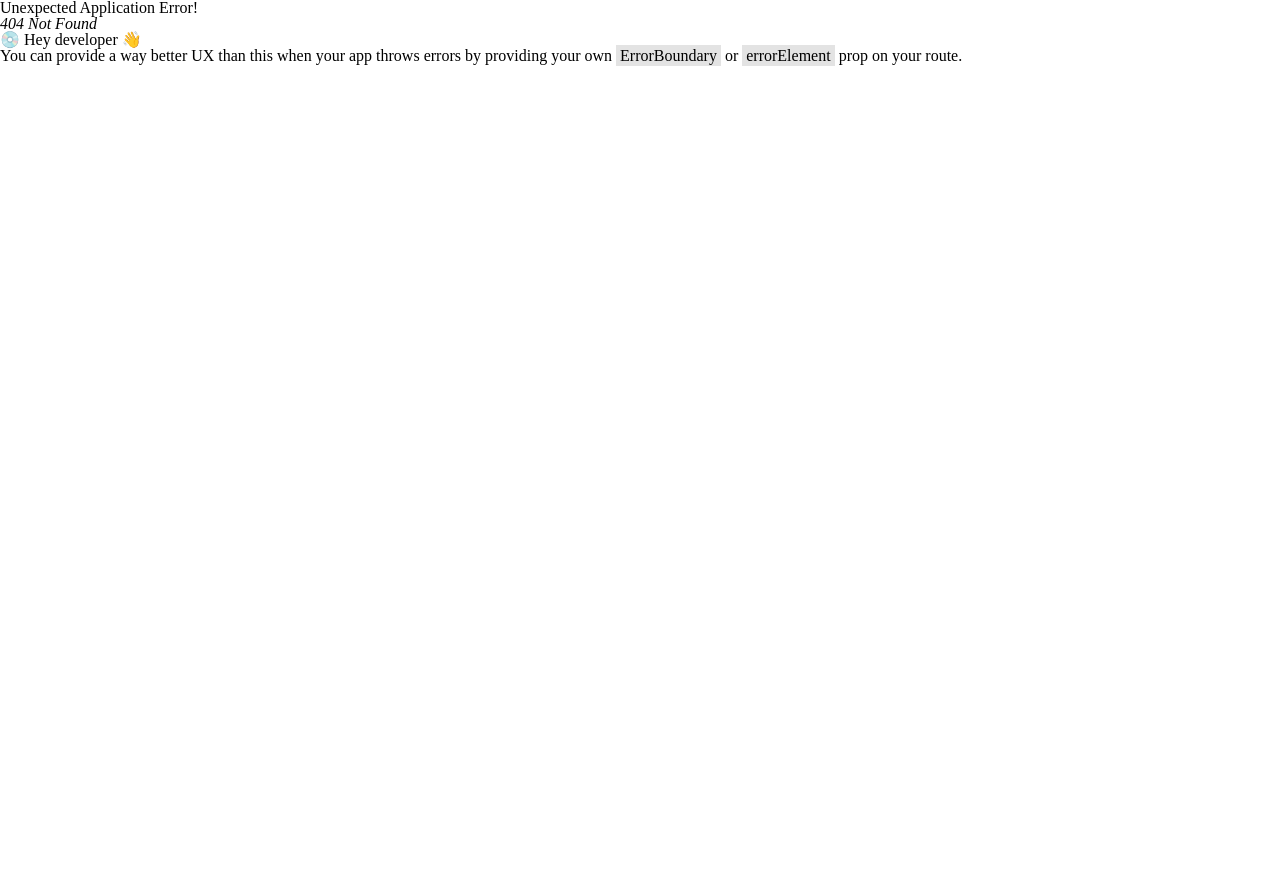
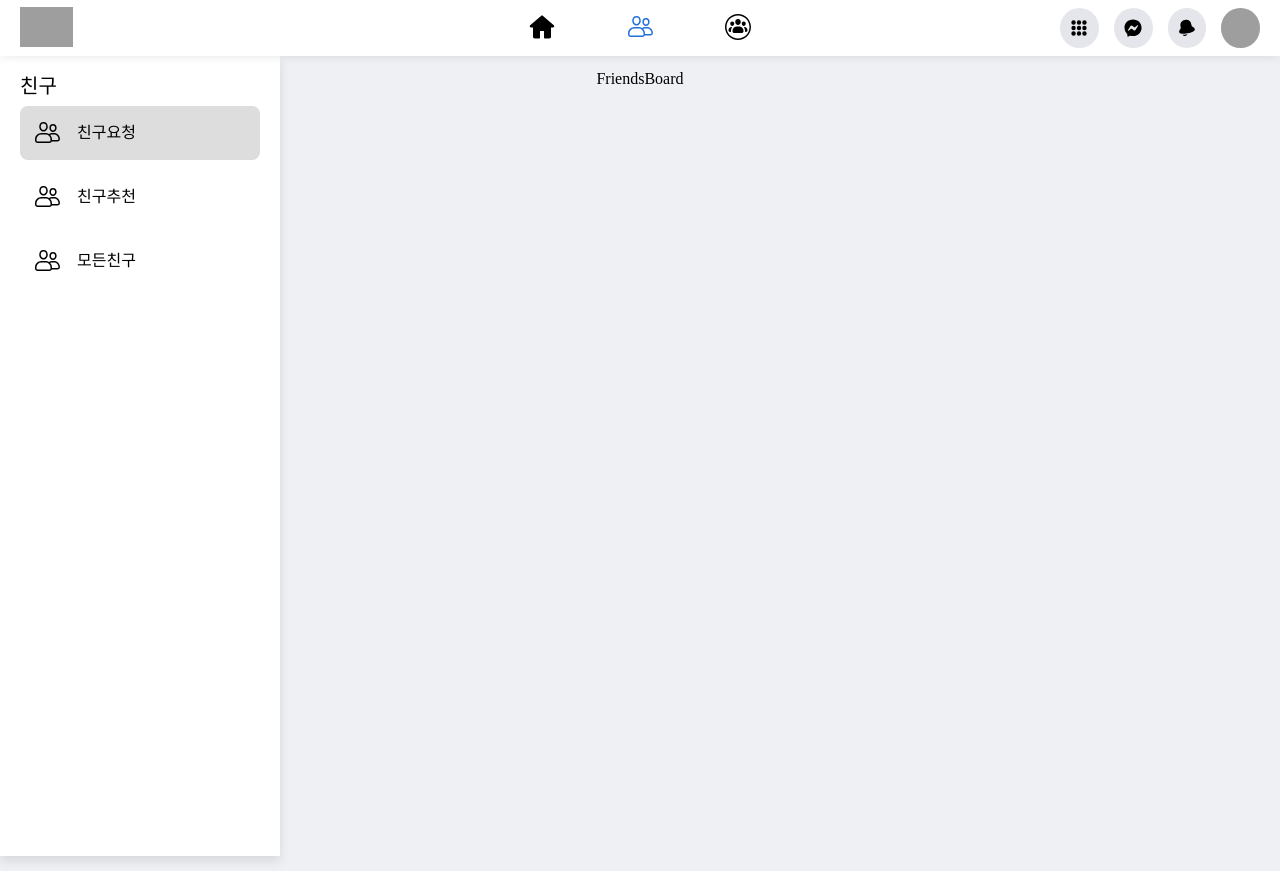
Before and after one commit to SNS-mini-project-Member/SNS_FE, a React (Create React App) app: page /friendsMenu in a window 1280 px wide. Before the commit this address had no page. Before the commit the page ends 800 px from the top, so only its background shows below. Built offline with nearby package versions, Linux system fonts and the light colour scheme; grey boxes are pictures that could not be loaded; a web font is replaced by a local one.

Commit message:
menu 추가

```diff
--- a/src/Router.js
+++ b/src/Router.js
@@ -4,6 +4,7 @@ import Signup from "./components/pages/Login/Signup";
 import Main from "./components/pages/Infomation/Main";
 import Update from "./components/pages/Login/Update";
 import SendTmpPw from "./components/pages/Login/SendTmpPw";
+import FriendsMenu from "./components/pages/Infomation/FriendsMenu";
 
 const router = createBrowserRouter([
   {
@@ -26,6 +27,10 @@ const router = createBrowserRouter([
     path : 'sendTmpPw',
     element : <SendTmpPw />,
   },
+  {
+    path : 'friendsMenu',
+    element : <FriendsMenu />,
+  },
 ]);
 
 export default router;
--- /dev/null
+++ b/src/components/pages/Infomation/FriendsMenu.js
@@ -0,0 +1,23 @@
+import Header from "../Layout/Header";
+import MainLayout from "../Layout/MainLayout";
+import AsideMenu from "../Layout/AsideMenu";
+import StoryBoard from "../Layout/StoryBoard";
+import ChatList from "../Layout/ChatList";
+import AsideMenu2 from "../Layout/AsideMenu2";
+import FriendsBoard from "../Layout/FriendsBoard";
+
+const FriendsMenu = () => {
+  const isMainPage = window.location.pathname;
+  console.log(isMainPage)
+  return (
+    <>
+        <Header />
+        <MainLayout>
+          <AsideMenu2 />
+          {isMainPage == '/friendsMenu' && <FriendsBoard />}
+        </MainLayout>
+    </>
+  )
+}
+
+export default FriendsMenu;
--- a/src/components/pages/Infomation/Main.js
+++ b/src/components/pages/Infomation/Main.js
@@ -7,9 +7,12 @@ import {useNavigate} from "react-router-dom";
 
 const Main = () => {
     const nav= useNavigate();
+
+    const isMainPage = window.location.pathname;
     const onClickBtn = () =>{
         nav('/update')
     }
+
   return (
     <>
       <Header />
--- /dev/null
+++ b/src/components/pages/Layout/AsideMenu2.js
@@ -0,0 +1,48 @@
+import classes from "../../../styles/pages/layout/asideMenu.module.css";
+const AsideMenu2 = () => {
+
+  const isFriendsMenu = window.location.pathname.endsWith("/friendsMenu");
+
+
+  return (
+    <div style={{position : 'fixed', left : '0', top: '56px'}} className={classes.asideWrap2}>
+      <h2 style={{fontSize : '20px', marginBottom: '10px'}}>친구</h2>
+      <ul>
+        <li className={`${classes.itemWrap} ${isFriendsMenu ? classes.activeMenuItem : ""}`}
+        >
+          <div className={classes.imgWrap}>
+            <svg viewBox="0 0 28 28" className="x1lliihq x1k90msu x2h7rmj x1qfuztq xcza8v6" fill="currentColor"
+                 height="28" width="28">
+              <path
+                d="M10.5 4.5c-2.272 0-2.75 1.768-2.75 3.25C7.75 9.542 8.983 11 10.5 11s2.75-1.458 2.75-3.25c0-1.482-.478-3.25-2.75-3.25zm0 8c-2.344 0-4.25-2.131-4.25-4.75C6.25 4.776 7.839 3 10.5 3s4.25 1.776 4.25 4.75c0 2.619-1.906 4.75-4.25 4.75zm9.5-6c-1.41 0-2.125.841-2.125 2.5 0 1.378.953 2.5 2.125 2.5 1.172 0 2.125-1.122 2.125-2.5 0-1.659-.715-2.5-2.125-2.5zm0 6.5c-1.999 0-3.625-1.794-3.625-4 0-2.467 1.389-4 3.625-4 2.236 0 3.625 1.533 3.625 4 0 2.206-1.626 4-3.625 4zm4.622 8a.887.887 0 00.878-.894c0-2.54-2.043-4.606-4.555-4.606h-1.86c-.643 0-1.265.148-1.844.413a6.226 6.226 0 011.76 4.336V21h5.621zm-7.122.562v-1.313a4.755 4.755 0 00-4.749-4.749H8.25A4.755 4.755 0 003.5 20.249v1.313c0 .518.421.938.937.938h12.125c.517 0 .938-.42.938-.938zM20.945 14C24.285 14 27 16.739 27 20.106a2.388 2.388 0 01-2.378 2.394h-5.81a2.44 2.44 0 01-2.25 1.5H4.437A2.44 2.44 0 012 21.562v-1.313A6.256 6.256 0 018.25 14h4.501a6.2 6.2 0 013.218.902A5.932 5.932 0 0119.084 14h1.861z"></path>
+            </svg>
+          </div>
+          <p>친구요청</p>
+        </li>
+        <li className={classes.itemWrap}>
+          <div className={classes.imgWrap}>
+            <svg viewBox="0 0 28 28" className="x1lliihq x1k90msu x2h7rmj x1qfuztq xcza8v6" fill="currentColor"
+                 height="28" width="28">
+              <path
+                d="M10.5 4.5c-2.272 0-2.75 1.768-2.75 3.25C7.75 9.542 8.983 11 10.5 11s2.75-1.458 2.75-3.25c0-1.482-.478-3.25-2.75-3.25zm0 8c-2.344 0-4.25-2.131-4.25-4.75C6.25 4.776 7.839 3 10.5 3s4.25 1.776 4.25 4.75c0 2.619-1.906 4.75-4.25 4.75zm9.5-6c-1.41 0-2.125.841-2.125 2.5 0 1.378.953 2.5 2.125 2.5 1.172 0 2.125-1.122 2.125-2.5 0-1.659-.715-2.5-2.125-2.5zm0 6.5c-1.999 0-3.625-1.794-3.625-4 0-2.467 1.389-4 3.625-4 2.236 0 3.625 1.533 3.625 4 0 2.206-1.626 4-3.625 4zm4.622 8a.887.887 0 00.878-.894c0-2.54-2.043-4.606-4.555-4.606h-1.86c-.643 0-1.265.148-1.844.413a6.226 6.226 0 011.76 4.336V21h5.621zm-7.122.562v-1.313a4.755 4.755 0 00-4.749-4.749H8.25A4.755 4.755 0 003.5 20.249v1.313c0 .518.421.938.937.938h12.125c.517 0 .938-.42.938-.938zM20.945 14C24.285 14 27 16.739 27 20.106a2.388 2.388 0 01-2.378 2.394h-5.81a2.44 2.44 0 01-2.25 1.5H4.437A2.44 2.44 0 012 21.562v-1.313A6.256 6.256 0 018.25 14h4.501a6.2 6.2 0 013.218.902A5.932 5.932 0 0119.084 14h1.861z"></path>
+            </svg>
+          </div>
+          <p>친구추천</p>
+        </li>
+        <li className={classes.itemWrap}>
+          <div className={classes.imgWrap}>
+            <svg viewBox="0 0 28 28" className="x1lliihq x1k90msu x2h7rmj x1qfuztq xcza8v6" fill="currentColor"
+                 height="28" width="28">
+              <path
+                d="M10.5 4.5c-2.272 0-2.75 1.768-2.75 3.25C7.75 9.542 8.983 11 10.5 11s2.75-1.458 2.75-3.25c0-1.482-.478-3.25-2.75-3.25zm0 8c-2.344 0-4.25-2.131-4.25-4.75C6.25 4.776 7.839 3 10.5 3s4.25 1.776 4.25 4.75c0 2.619-1.906 4.75-4.25 4.75zm9.5-6c-1.41 0-2.125.841-2.125 2.5 0 1.378.953 2.5 2.125 2.5 1.172 0 2.125-1.122 2.125-2.5 0-1.659-.715-2.5-2.125-2.5zm0 6.5c-1.999 0-3.625-1.794-3.625-4 0-2.467 1.389-4 3.625-4 2.236 0 3.625 1.533 3.625 4 0 2.206-1.626 4-3.625 4zm4.622 8a.887.887 0 00.878-.894c0-2.54-2.043-4.606-4.555-4.606h-1.86c-.643 0-1.265.148-1.844.413a6.226 6.226 0 011.76 4.336V21h5.621zm-7.122.562v-1.313a4.755 4.755 0 00-4.749-4.749H8.25A4.755 4.755 0 003.5 20.249v1.313c0 .518.421.938.937.938h12.125c.517 0 .938-.42.938-.938zM20.945 14C24.285 14 27 16.739 27 20.106a2.388 2.388 0 01-2.378 2.394h-5.81a2.44 2.44 0 01-2.25 1.5H4.437A2.44 2.44 0 012 21.562v-1.313A6.256 6.256 0 018.25 14h4.501a6.2 6.2 0 013.218.902A5.932 5.932 0 0119.084 14h1.861z"></path>
+            </svg>
+          </div>
+          <p>모든친구</p>
+        </li>
+
+      </ul>
+    </div>
+  )
+}
+
+export default AsideMenu2;
--- /dev/null
+++ b/src/components/pages/Layout/FriendsBoard.js
@@ -0,0 +1,10 @@
+import classes from "../../../styles/pages/layout/friendsBoard.module.css";
+const FriendsBoard = () => {
+  return (
+    <div>
+      <div className={classes.friendsWrap}>FriendsBoard</div>
+    </div>
+  )
+}
+
+export default FriendsBoard;
--- a/src/components/pages/Layout/Header.js
+++ b/src/components/pages/Layout/Header.js
@@ -4,18 +4,20 @@ import {useNavigate} from "react-router-dom";
 const Header = () => {
   const isMainPage = window.location.pathname;
   const nav = useNavigate();
-  const myInfo = () => {nav('/update')}
+  const link = (path) => {
+    nav(path)
+  }
 
   return (
-    <div style={{position : 'fixed', top: 0}} className={classes.headerWrap}>
+    <div style={{position : 'fixed', top: 0, zIndex : '2'}} className={classes.headerWrap}>
       <div className={classes.logoArea}>
         <div className={classes.logoImg}>
-          <img loading="lazy" className={classes.smallLogo} src="https://firebasestorage.googleapis.com/v0/b/my-cdn-d39b2.appspot.com/o/smallLogo.png?alt=media&token=71085c18-0dc3-4fb9-a115-666e473f050b" />
+          <img onClick={() => {link('/main')}} loading="lazy" className={classes.smallLogo} src="https://firebasestorage.googleapis.com/v0/b/my-cdn-d39b2.appspot.com/o/smallLogo.png?alt=media&token=71085c18-0dc3-4fb9-a115-666e473f050b" />
         </div>
       </div>
       <div className={classes.menuArea}>
         <ul className={classes.menuWrap}>
-          <li>
+          <li onClick={() => {link('/main')}}>
             <svg
               viewBox="0 0 28 28"
               className="x1lliihq x1k90msu x2h7rmj x1qfuztq x5e5rjt"
@@ -27,8 +29,8 @@ const Header = () => {
                 d="M25.825 12.29C25.824 12.289 25.823 12.288 25.821 12.286L15.027 2.937C14.752 2.675 14.392 2.527 13.989 2.521 13.608 2.527 13.248 2.675 13.001 2.912L2.175 12.29C1.756 12.658 1.629 13.245 1.868 13.759 2.079 14.215 2.567 14.479 3.069 14.479L5 14.479 5 23.729C5 24.695 5.784 25.479 6.75 25.479L11 25.479C11.552 25.479 12 25.031 12 24.479L12 18.309C12 18.126 12.148 17.979 12.33 17.979L15.67 17.979C15.852 17.979 16 18.126 16 18.309L16 24.479C16 25.031 16.448 25.479 17 25.479L21.25 25.479C22.217 25.479 23 24.695 23 23.729L23 14.479 24.931 14.479C25.433 14.479 25.921 14.215 26.132 13.759 26.371 13.245 26.244 12.658 25.825 12.29"></path>
             </svg>
           </li>
-          <li>
-            <svg viewBox="0 0 28 28" className="x1lliihq x1k90msu x2h7rmj x1qfuztq xcza8v6" fill="currentColor"
+          <li onClick={() => {link('/friendsMenu')}}>
+            <svg fill={isMainPage === "/friendsMenu" ? "#216FDB" : "currentColor"} // 수정 viewBox="0 0 28 28" className="x1lliihq x1k90msu x2h7rmj x1qfuztq xcza8v6" fill="currentColor"
                  height="28" width="28">
               <path
                 d="M10.5 4.5c-2.272 0-2.75 1.768-2.75 3.25C7.75 9.542 8.983 11 10.5 11s2.75-1.458 2.75-3.25c0-1.482-.478-3.25-2.75-3.25zm0 8c-2.344 0-4.25-2.131-4.25-4.75C6.25 4.776 7.839 3 10.5 3s4.25 1.776 4.25 4.75c0 2.619-1.906 4.75-4.25 4.75zm9.5-6c-1.41 0-2.125.841-2.125 2.5 0 1.378.953 2.5 2.125 2.5 1.172 0 2.125-1.122 2.125-2.5 0-1.659-.715-2.5-2.125-2.5zm0 6.5c-1.999 0-3.625-1.794-3.625-4 0-2.467 1.389-4 3.625-4 2.236 0 3.625 1.533 3.625 4 0 2.206-1.626 4-3.625 4zm4.622 8a.887.887 0 00.878-.894c0-2.54-2.043-4.606-4.555-4.606h-1.86c-.643 0-1.265.148-1.844.413a6.226 6.226 0 011.76 4.336V21h5.621zm-7.122.562v-1.313a4.755 4.755 0 00-4.749-4.749H8.25A4.755 4.755 0 003.5 20.249v1.313c0 .518.421.938.937.938h12.125c.517 0 .938-.42.938-.938zM20.945 14C24.285 14 27 16.739 27 20.106a2.388 2.388 0 01-2.378 2.394h-5.81a2.44 2.44 0 01-2.25 1.5H4.437A2.44 2.44 0 012 21.562v-1.313A6.256 6.256 0 018.25 14h4.501a6.2 6.2 0 013.218.902A5.932 5.932 0 0119.084 14h1.861z"></path>
@@ -72,7 +74,7 @@ const Header = () => {
               d="M7.847 23.488C9.207 23.488 11.443 23.363 14.467 22.806 13.944 24.228 12.581 25.247 10.98 25.247 9.649 25.247 8.483 24.542 7.825 23.488L7.847 23.488ZM24.923 15.73C25.17 17.002 24.278 18.127 22.27 19.076 21.17 19.595 18.724 20.583 14.684 21.369 11.568 21.974 9.285 22.113 7.848 22.113 7.421 22.113 7.068 22.101 6.79 22.085 4.574 21.958 3.324 21.248 3.077 19.976 2.702 18.049 3.295 17.305 4.278 16.073L4.537 15.748C5.2 14.907 5.459 14.081 5.035 11.902 4.086 7.022 6.284 3.687 11.064 2.753 15.846 1.83 19.134 4.096 20.083 8.977 20.506 11.156 21.056 11.824 21.986 12.355L21.986 12.356 22.348 12.561C23.72 13.335 24.548 13.802 24.923 15.73Z"></path>
           </svg>
         </div>
-        <div onClick={myInfo} className={classes.myMenuItem}>
+        <div onClick={() => {link('/update')}} className={classes.myMenuItem}>
           <img loading="lazy" className={classes.myImg} src="https://firebasestorage.googleapis.com/v0/b/my-cdn-d39b2.appspot.com/o/mypage.png?alt=media&token=a5426fe2-282d-407f-a13d-6320fcf18b00" />
         </div>
       </div>
--- a/src/styles/pages/layout/asideMenu.module.css
+++ b/src/styles/pages/layout/asideMenu.module.css
@@ -1,12 +1,22 @@
 .asideWrap {
     width: 280px;
     padding: 20px;
+}
+.asideWrap2 {
+    width: 280px;
+    height: 100vh;
+    padding: 20px;
+    background: #fff;
+    box-shadow: 0px 5px 10px rgba(0, 0, 0, 0.1)
 }
 
 .imgWrap {
     width: 40px;
     height: 40px;
     border-radius: 50%;
+    display: flex;
+    align-items: center;
+    justify-content: center;
 }
 
 .img {
@@ -28,3 +38,7 @@
 .itemWrap:hover{
     background: #ddd;
 }
+
+.activeMenuItem {
+    background-color: #ddd;
+}
--- /dev/null
+++ b/src/styles/pages/layout/friendsBoard.module.css
@@ -0,0 +1,4 @@
+.friendsWrap {
+    width: 100%;
+    height: 100vh;
+}
--- a/src/styles/pages/layout/header.module.css
+++ b/src/styles/pages/layout/header.module.css
@@ -6,7 +6,10 @@
     display: flex;
     justify-content: space-between;
     align-items: center;
+    box-shadow: 0px 0px 10px rgba(0, 0, 0, 0.1); /* Add a shadow effect */
 }
+
+
 
 .logoArea {
     width: 200px;
--- a/src/styles/pages/layout/storyBoard.module.css
+++ b/src/styles/pages/layout/storyBoard.module.css
@@ -223,6 +223,7 @@
     display: flex;
     justify-content: center;
     align-items: center;
+    z-index: 2;
 }
 
 .commentWrap {
```
